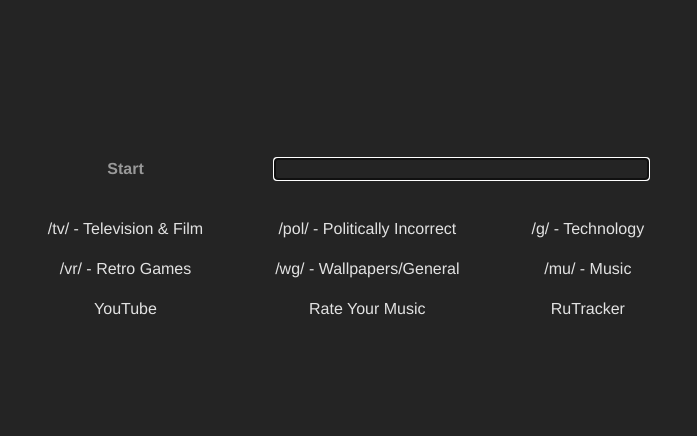
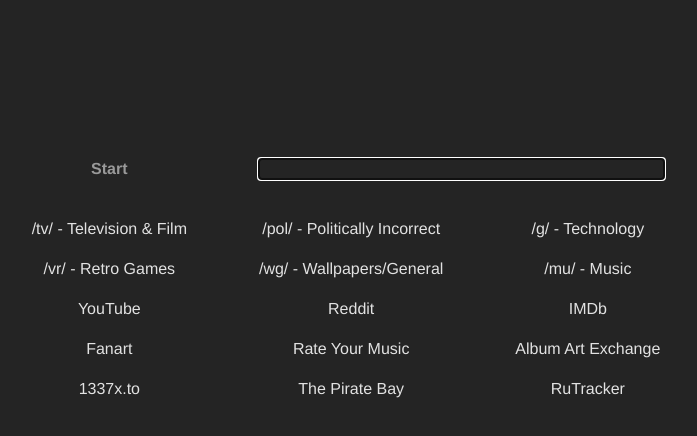
Before and after one commit to vikvaughn/vikvaughn.github.io, a plain HTML site: page index.html in a window 1280 px wide. Shown: the whole page, without its empty margins (294-991 px from the left). Drawn offline with Linux system fonts and the light colour scheme.

Commit message:
ssdas
ads

```diff
--- a/index.html
+++ b/index.html
@@ -31,16 +31,19 @@
 			</tr>
 			<tr>
 				<td><a href="https://www.youtube.com/feed/subscriptions" target="_self">YouTube</a></td>
+				<td><a href="https://www.reddit.com/" target="_self">Reddit</a></td>
+				<td><a href="http://www.imdb.com/" target="_self">IMDb</a></td>
+			</tr>
+			<tr>
+				<td><a href="https://fanart.tv/" target="_self">Fanart</a></td>
 				<td><a href="https://rateyourmusic.com/" target="_self">Rate Your Music</a></td>
+				<td><a href="https://www.albumartexchange.com/" target="_self">Album Art Exchange</a></td>
+			</tr>
+			<tr>
+				<td><a href="https://x1337x.ws/" target="_self">1337x.to</a></td>
+				<td><a href="https://pirateproxy.rocks/" target="_self">The Pirate Bay</a></td>
 				<td><a href="https://rutracker.org/forum/index.php" target="_self">RuTracker</a></td>
 			</tr>
-			<!-- Copy below to add another row of links
-			<tr>
-				<td><a href="#" target="_blank">Link</a></td>
-				<td><a href="#" target="_blank">Link</a></td>
-				<td><a href="#" target="_blank">Link</a></td>
-			</tr>
-			-->
-		</table>
+	</table>
 	</body>
 </html>
```
